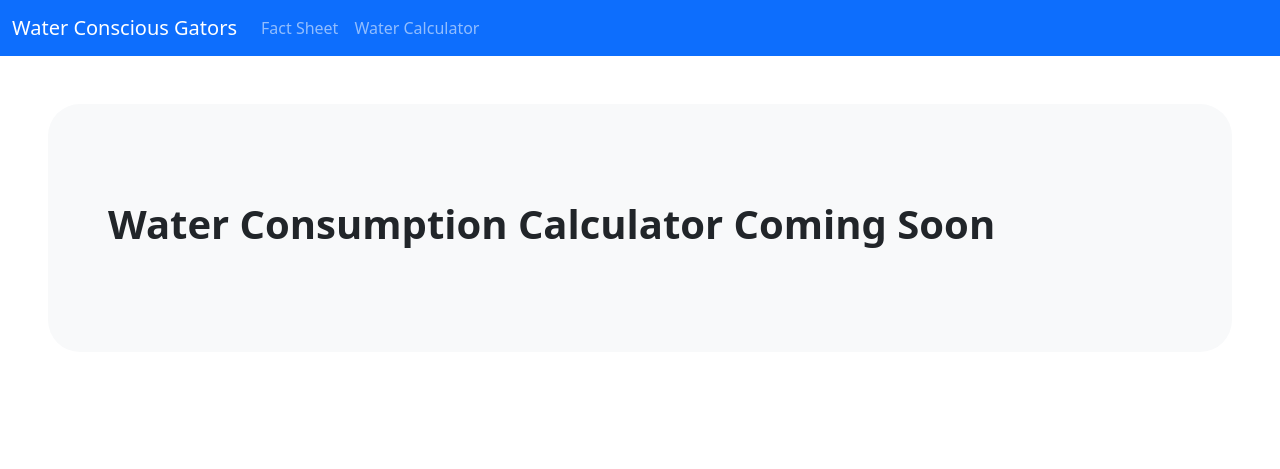
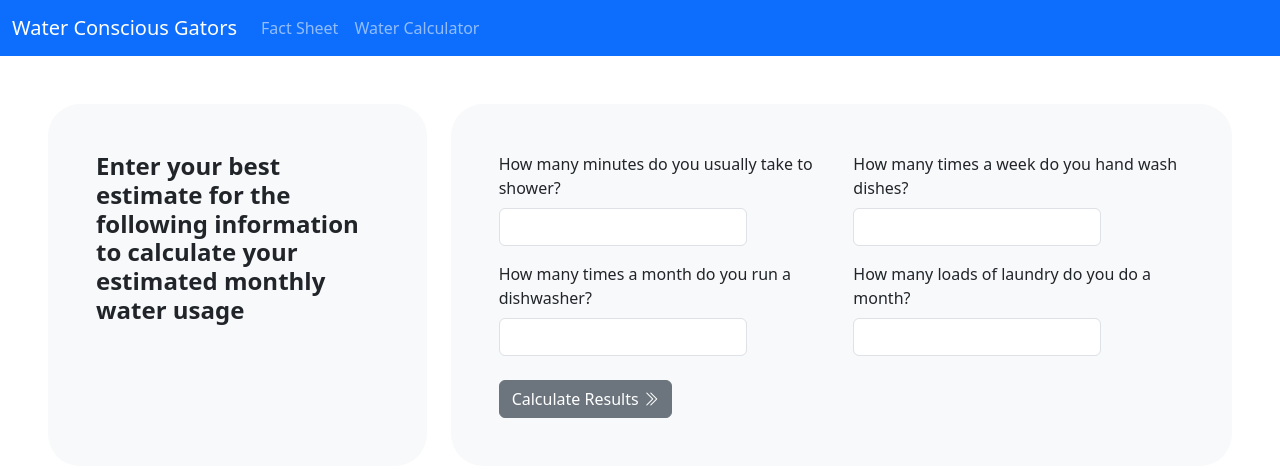
Before and after one commit to emma-coronado/WaterConsciousGators, a plain HTML site: page waterCalculator.html in a window 1280 px wide. Drawn offline with nearby package versions, Linux system fonts and the light colour scheme.

Commit message:
make calculator UI

```diff
--- a/waterCalculator.html
+++ b/waterCalculator.html
@@ -30,11 +30,46 @@
 
     <!-- body -->
     <div id="main" class="container-fluid p-5">
-        <div class="p-5 mb-4 bg-body-tertiary rounded-5">
-          <div class="container-fluid py-5">
-            <h1 class="fw-semibold">Water Consumption Calculator Coming Soon</h1>
+        <div class="row">
+            <div class="col-lg-4 mb-4">
+              <div class="h-100 p-5 bg-body-tertiary rounded-5">
+                <h2 class="fs-4 fw-semibold">Enter your best estimate for the following information to calculate your estimated monthly water usage</h2>
+              </div>
+            </div>
+
+            <div class="col mb-4">
+              <div class="h-100 p-5 bg-body-tertiary rounded-5">
+                <form>
+                    <div class="row">
+                        <div class="col-lg-6">
+                            <div class="mb-3">
+                                <label for="exampleInputPassword1" class="form-label">How many minutes do you usually take to shower?</label>
+                                <input type="password" class="form-control w-75" id="exampleInputPassword1">
+                            </div>
+                            <div class="mb-3">
+                                <label for="exampleInputPassword1" class="form-label">How many times a month do you run a dishwasher?</label>
+                                <input type="password" class="form-control w-75" id="exampleInputPassword1">
+                            </div>
+                        </div>
+                        <div class="col-lg-6">
+                            <div class="mb-3">
+                                <label for="exampleInputPassword1" class="form-label">How many times a week do you hand wash dishes?</label>
+                                <input type="password" class="form-control w-75" id="exampleInputPassword1">
+                            </div>
+                            <div class="mb-3">
+                                <label for="exampleInputPassword1" class="form-label">How many loads of laundry do you do a month?</label>
+                                <input type="password" class="form-control w-75" id="exampleInputPassword1">
+                            </div>
+                        </div>
+                    </div>
+                    <button type="submit" class="btn btn-secondary mt-2">
+                        Calculate Results
+                        <i class="bi bi-chevron-double-right"></i>
+                    </button>
+                </form>
+              </div>
+            </div>
           </div>
-        </div>
 
 
     <script src="https://cdn.jsdelivr.net/npm/bootstrap@5.3.5/dist/js/bootstrap.bundle.min.js" integrity="sha384-k6d4wzSIapyDyv1kpU366/PK5hCdSbCRGRCMv+eplOQJWyd1fbcAu9OCUj5zNLiq" crossorigin="anonymous"></script>
```
